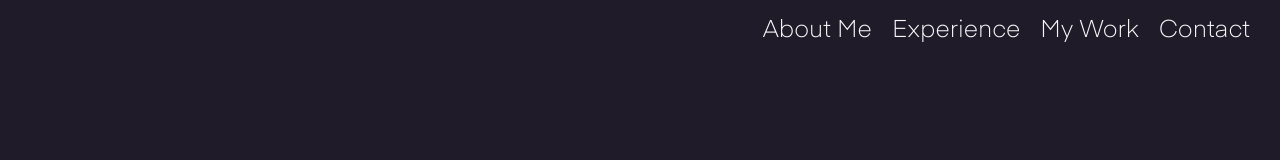
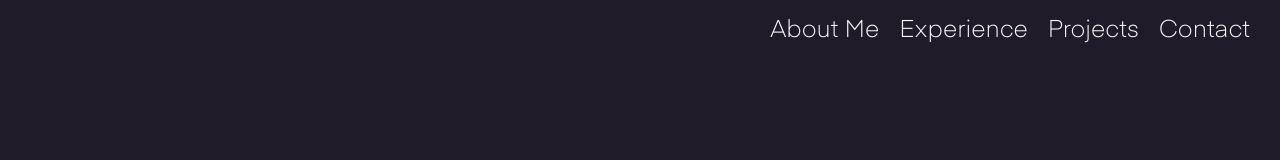
Before and after one commit to teakivy/portfolio, a React (Create React App) app: page / in a window 1280 px wide. Shown: the top 160 px of the page. Built offline with nearby package versions, Linux system fonts and the light colour scheme.

Commit message:
Rename My Work to Projects

```diff
--- a/src/App.tsx
+++ b/src/App.tsx
@@ -8,7 +8,7 @@ import SideLinks from "./screens/SideLinks";
 import ToAbout from "./screens/ToAbout";
 import AboutScreen from "./screens/AboutScreen";
 import ExperienceScreen from "./screens/ExperienceScreen";
-import MyWorkScreen from "./screens/MyWorkScreen";
+import ProjectsScreen from "./screens/MyWorkScreen";
 import ContactScreen from "./screens/ContactScreen";
 import FooterScreen from "./screens/FooterScreen";
 
@@ -132,8 +132,8 @@ function App() {
 			<div className="experience-screen" id="experience-screen">
 				<ExperienceScreen />
 			</div>
-			<div className="my-work-screen" id="my-work-screen">
-				<MyWorkScreen />
+			<div className="projects-screen" id="projects-screen">
+				<ProjectsScreen />
 			</div>
 			<div className="contact-screen" id="contact-screen">
 				<ContactScreen />
--- a/src/screens/Header/index.tsx
+++ b/src/screens/Header/index.tsx
@@ -142,13 +142,13 @@ function Header() {
 					</p>
 				</Link>
 				<Link
-					to="my-work-screen"
+					to="projects-screen"
 					smooth={true}
 					duration={300}
 					offset={-30}
 				>
 					<p className="header-element hover-underline-animation">
-						My Work
+						Projects
 					</p>
 				</Link>
 				<Link
--- a/src/screens/MyWorkScreen/index.tsx
+++ b/src/screens/MyWorkScreen/index.tsx
@@ -3,12 +3,12 @@ import React from "react";
 import "./index.css";
 import Project from "./Project";
 
-function MyWorkScreen() {
+function ProjectsScreen() {
 	return (
 		<div className="work-section">
 			<div className="work-content">
 				<span>
-					<h1 className="section-header work-header">My Work</h1>
+					<h1 className="section-header work-header">Projects</h1>
 
 					<div className="work-details">
 						<Project
@@ -192,4 +192,4 @@ function MyWorkScreen() {
 	);
 }
 
-export default MyWorkScreen;
+export default ProjectsScreen;
```
